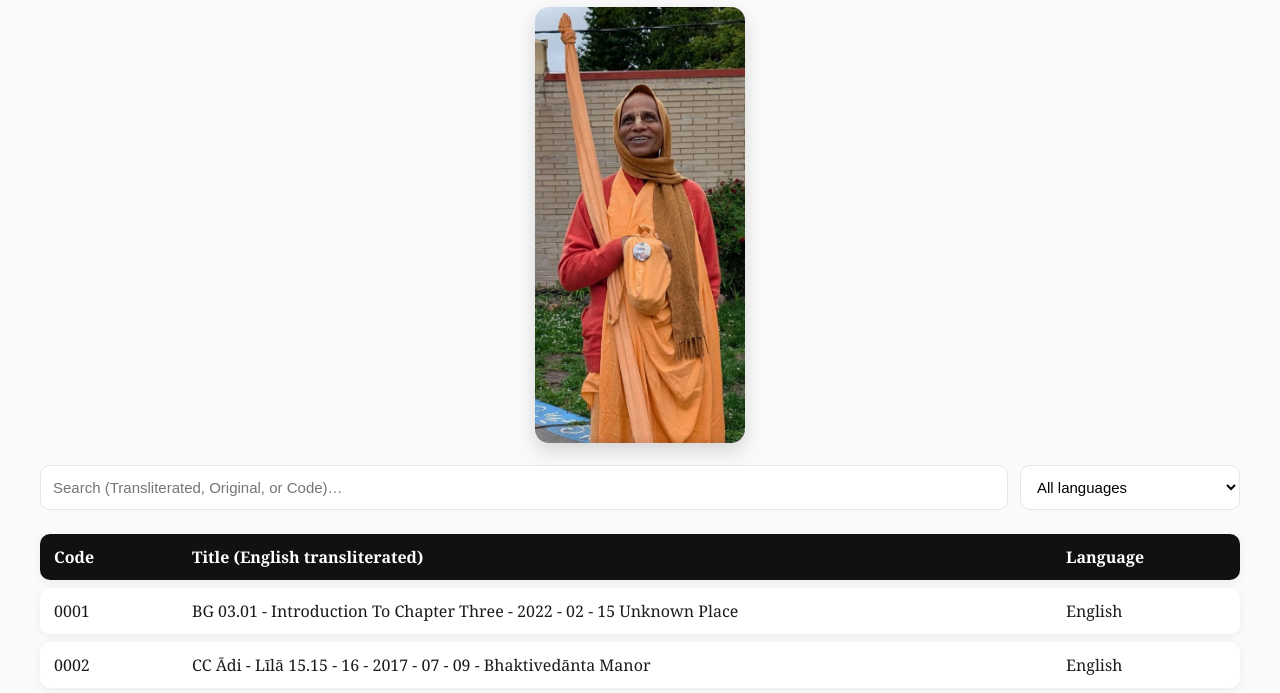
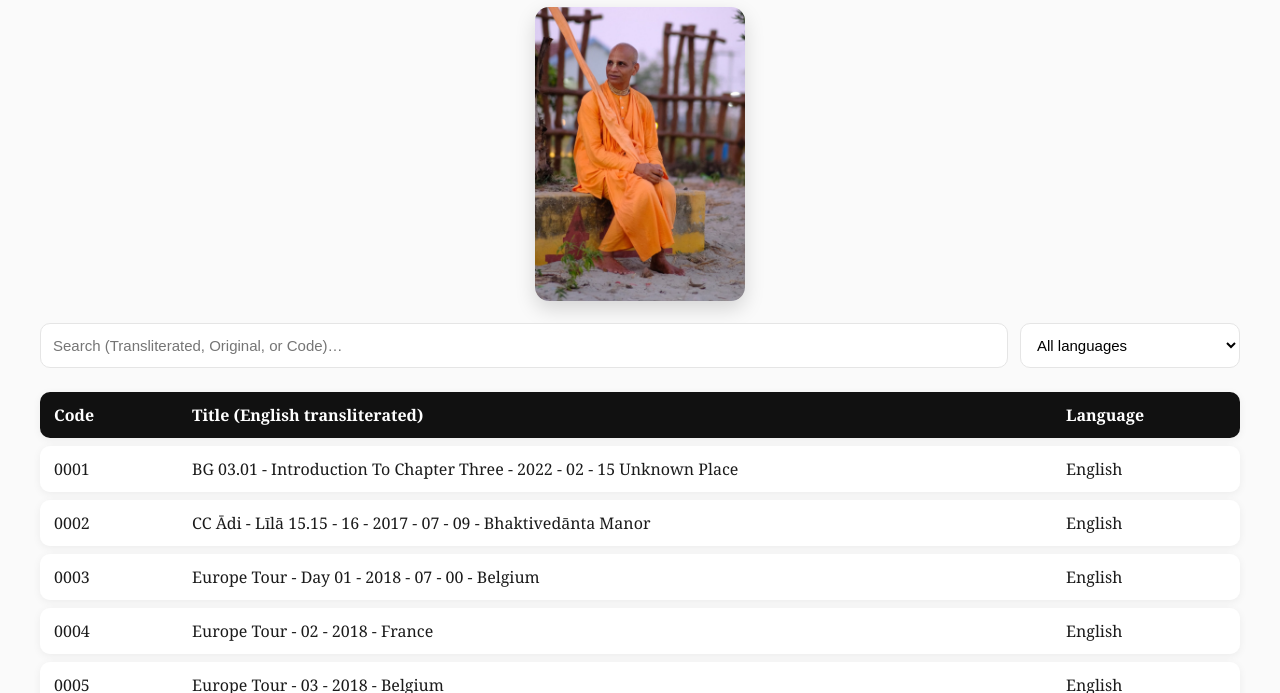
Before and after one commit to vani-samputa/hhhsm-lecture-manual, a plain HTML site: page index.html in a window 1280 px wide. Shown: the part 81-774 px from the top of the page. Drawn offline with Linux system fonts and the light colour scheme.

Commit message:
Update index.html

```diff
--- a/index.html
+++ b/index.html
@@ -30,7 +30,7 @@
 <body>
   <div class="wrap">
     <h1>Vāṇī Saṃputa Lecture Catalogue</h1>
-    <img src="Gurumaharaj.png" alt="Śrīla Gurumaharaj (HH Haladhar Swami Maharaj)" class="header-image" />
+    <img src="Gurumaharaj3.jpg" alt="Śrīla Gurumaharaj (HH Haladhar Swami Maharaj)" class="header-image" />
 
     <div class="controls">
       <input id="q" placeholder="Search (Transliterated, Original, or Code)…">
```
